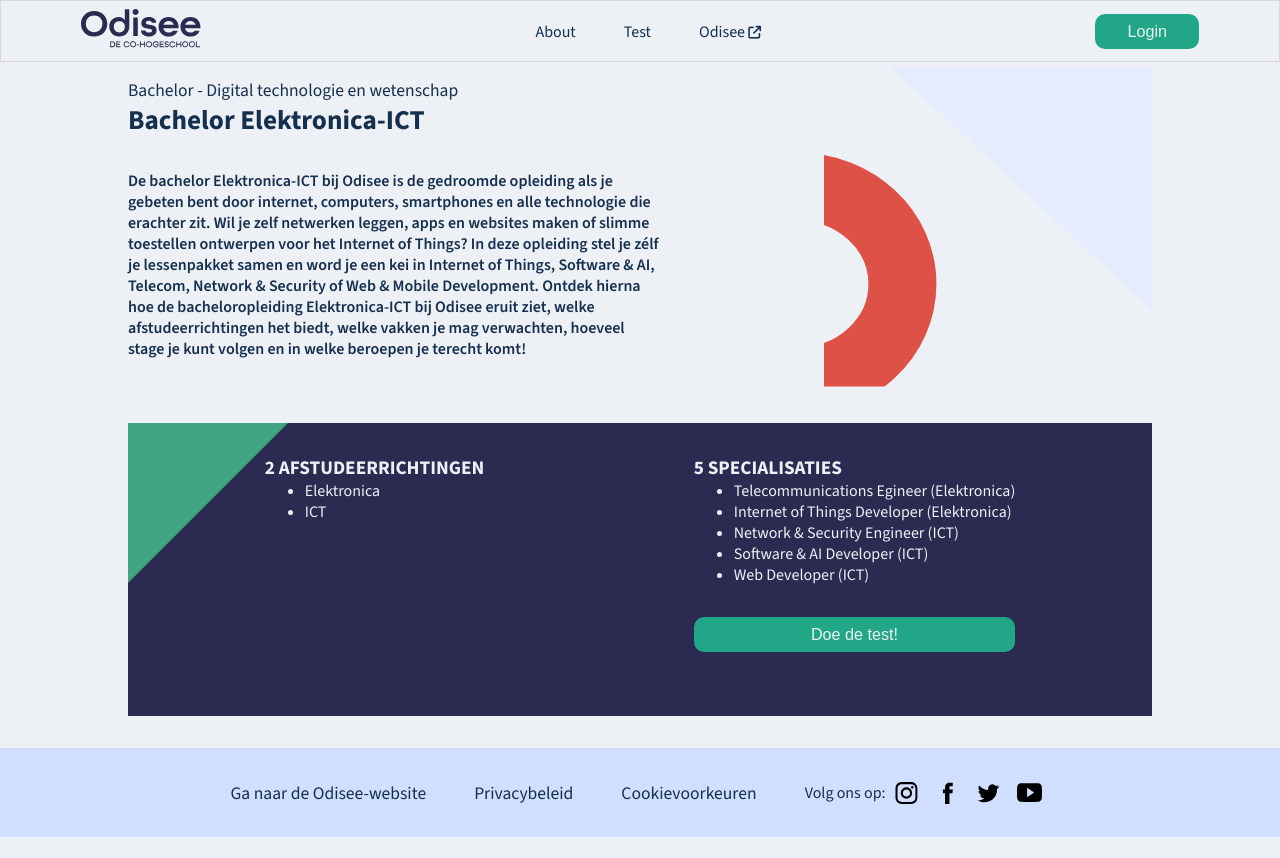
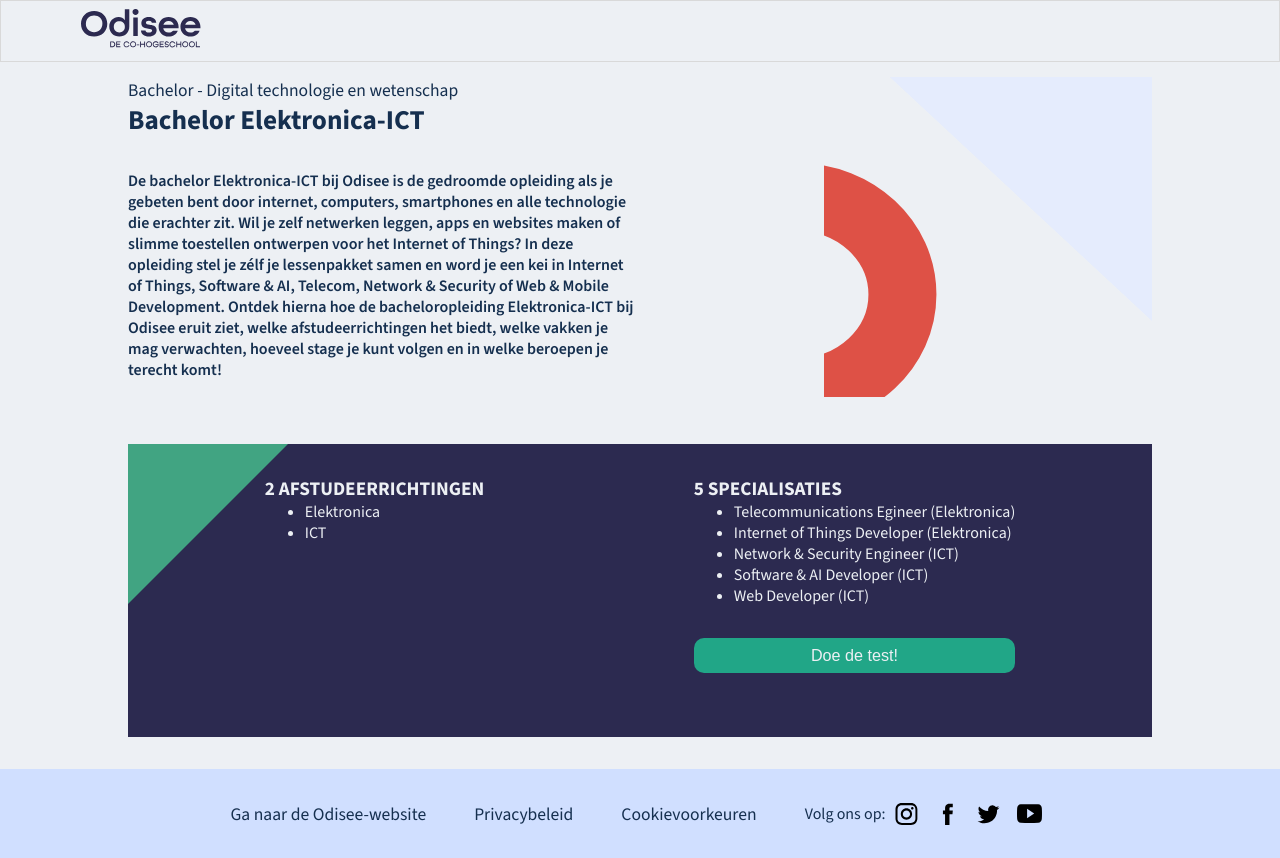
Before and after one commit to VhArno/2324FSDP-frontend, a Vue app: page / in a window 1280 px wide. Before the commit the page ends 837 px from the top, so only its background shows below. Built offline with nearby package versions, Linux system fonts and the light colour scheme.

Commit message:
mobile menu

```diff
--- a/src/components/molecules/AppHeader.vue
+++ b/src/components/molecules/AppHeader.vue
@@ -1,16 +1,51 @@
 <script setup lang="ts">
-import router from '@/router';
+import router from '@/router'
 import AppButton from '../atoms/AppButton.vue'
+import { onBeforeUnmount, onMounted, ref, watch } from 'vue'
+
+const openMenu = ref(false)
+const windowWidth = ref(window.innerWidth)
+
+const thresholdWidthEm = 45
 
 function goToLogin() {
   router.push('/login')
 }
+
+function toggleMenu() {
+  openMenu.value = !openMenu.value
+}
+
+function handleResize() {
+  windowWidth.value = window.innerWidth
+  if (window.innerWidth / 16 > thresholdWidthEm) {
+    openMenu.value = true
+  } else {
+    openMenu.value = false
+  }
+}
+
+onMounted(() => {
+  window.addEventListener('resize', handleResize)
+})
+
+onBeforeUnmount(() => {
+  window.removeEventListener('resize', handleResize)
+})
+
+watch(windowWidth, (newValue) => {
+  if (newValue / 16 > thresholdWidthEm) {
+    openMenu.value = true
+  } else {
+    openMenu.value = false
+  }
+})
 </script>
 
 <template>
   <header>
     <nav>
-      <button aria-expanded="false" class="toggle hamburger hidden" id="menu">
+      <button @click="toggleMenu" aria-expanded="false" class="toggle hamburger" id="menu">
         <span aria-hidden="true" class="icon"> <span></span><span></span><span></span> </span>
       </button>
 
@@ -18,6 +53,7 @@
         <img src="/src/assets/imgs/odisee_logo.svg" alt="Odisee. De co-hogeschool" />
       </RouterLink>
 
+      <div v-show="openMenu" class="menu-items">
         <ul class="menu-list">
           <li>
             <RouterLink to="/">About</RouterLink>
@@ -26,10 +62,13 @@
             <RouterLink to="/test">Test</RouterLink>
           </li>
           <li>
-          <a href="https://www.odisee.be/" target="_blank">Odisee<i class="fa-solid fa-arrow-up-right-from-square"></i></a>
+            <a href="https://www.odisee.be/" target="_blank"
+              >Odisee<i class="fa-solid fa-arrow-up-right-from-square"></i
+            ></a>
           </li>
         </ul>
         <AppButton @click="goToLogin" class="menu-btn">Login</AppButton>
+      </div>
     </nav>
   </header>
 </template>
@@ -37,15 +76,30 @@
 <style scoped lang="scss">
 nav {
   display: flex;
-  flex-flow: row;
+  flex-flow: row wrap;
   justify-content: space-between;
   align-items: center;
   padding: 0.5rem;
 
+  #logo {
+    order: -1;
+  }
+
+  .menu-items {
+    width: 100%;
+    padding-left: 2rem;
+    display: flex;
+    flex-flow: column;
+    margin-top: 1rem;
+
     .menu-list {
-    display: none;
+      display: flex;
+      flex-flow: column;
+      gap: 0.5rem;
+      list-style-type: none;
+      padding: 0;
 
-    li{
+      li {
         display: flex;
         flex-flow: row;
         align-items: center;
@@ -54,15 +108,25 @@
           margin-left: 0.2rem;
           font-size: 0.8em;
         }
+
+        a {
+          color: var(--main);
+          text-decoration: none;
+
+          &:hover {
+            text-decoration: underline;
+            color: var(--accent-links);
+          }
+        }
       }
     }
 
     .menu-btn {
-    display: none;
+      margin-top: 0.5rem;
+    }
   }
 
   .hamburger {
-    order: 1;
     background-color: transparent;
     border: none;
 
@@ -84,27 +148,25 @@
 @media (min-width: 45em) {
   nav {
     padding: 0.5rem 5rem;
+    flex-flow: row nowrap;
+    gap: 3rem;
+
+    .menu-items {
+      flex-flow: row;
+      justify-content: space-between;
+      align-items: center;
+      width: 100%;
+      margin-top: 0;
 
       .menu-list {
-      display: flex;
         flex-flow: row;
         gap: 3rem;
-      list-style-type: none;
-      padding: 0;
-
-      li a {
-        color: var(--main);
-        text-decoration: none;
-
-        &:hover {
-          text-decoration: underline;
-          color: var(--accent-links);
-        }
-      }
       }
 
       .menu-btn {
         display: block;
+        margin: 0;
+      }
     }
 
     .hamburger {
--- a/src/components/pages/HomeView.vue
+++ b/src/components/pages/HomeView.vue
@@ -60,7 +60,8 @@
 .intro {
   display: flex;
   flex-flow: row;
-  gap: 10rem;
+  justify-content: space-between;
+  gap: 1rem;
 
   .title {
     display: flex;
@@ -106,6 +107,10 @@
     img {
       display: block;
     }
+
+    > div {
+      max-width: 50%;
+    }
   }
 
   .details {
```
Lines whose indentation alone changed are shown as unchanged.
